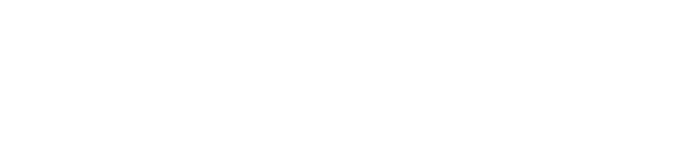
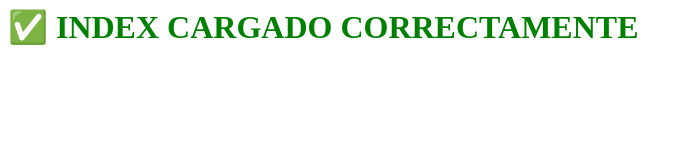
Before and after one commit to ezequielmaureira/ticketsapp, a website: page index.html in a window 1280 px wide. Shown: the whole page, without its empty margins (0-690 px from the left). Drawn offline with Linux system fonts and the light colour scheme; files whose address does not match are found by name.

Commit message:
Update index.html

```diff
--- a/index.html
+++ b/index.html
@@ -1,5 +1,5 @@
 <div id="contenedor"></div>
-
+<h1 style="color:green">✅ INDEX CARGADO CORRECTAMENTE</h1>
   <script src="js/renderCard.js"></script>
 
   <script>
```
